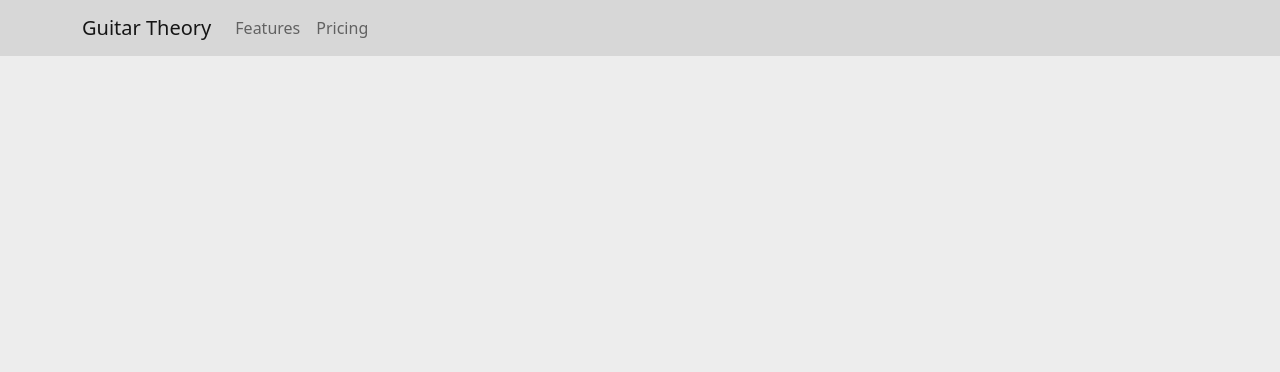
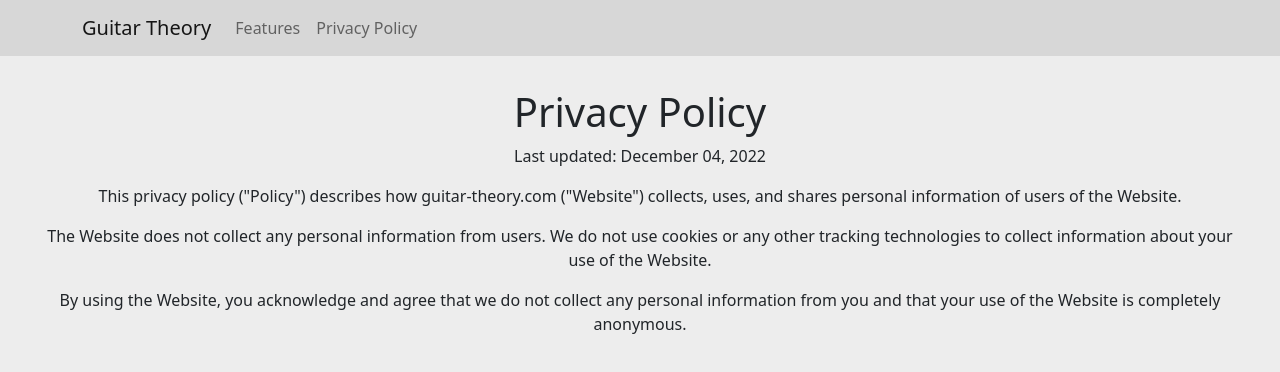
Before and after one commit to nvduran/guitar-theory-site, a React (Create React App) app: page /PrivacyPolicy in a window 1280 px wide. Shown: the top 372 px of the page. Built offline with nearby package versions, Linux system fonts and the light colour scheme.

Commit message:
privacy policy

```diff
--- a/src/App.js
+++ b/src/App.js
@@ -3,6 +3,7 @@ import "./App.css";
 import "bootstrap/dist/css/bootstrap.min.css";
 import PentatonicPage from "./components/PentatonicPage";
 import NavBar from "./components/NavBar";
+import PrivacyPolicy from "./components/PrivacyPolicy";
 import { Route, Routes, Link } from "react-router-dom";
 
 function App() {
@@ -11,6 +12,7 @@ function App() {
       <NavBar />
       <Routes>
         <Route path="/" element={<PentatonicPage />} />
+        <Route path="/PrivacyPolicy" element={<PrivacyPolicy />} />
       </Routes>
       <div></div>
     </div>
--- a/src/components/NavBar/index.js
+++ b/src/components/NavBar/index.js
@@ -20,7 +20,7 @@ export default function NavBar() {
           <Navbar.Collapse id="responsive-navbar-nav">
             <Nav className="me-auto">
               <Nav.Link href="#features">Features</Nav.Link>
-              <Nav.Link href="#pricing">Pricing</Nav.Link>
+              <Nav.Link href="/PrivacyPolicy">Privacy Policy</Nav.Link>
             </Nav>
           </Navbar.Collapse>
         </Container>
--- a/src/components/PrivacyPolicy/index.js
+++ b/src/components/PrivacyPolicy/index.js
@@ -1,4 +1,5 @@
 import React from "react";
+import "../../styles/PrivacyPolicy.css";
 
 const PrivacyPolicy = () => {
   return (
--- /dev/null
+++ b/src/styles/PrivacyPolicy.css
@@ -0,0 +1,3 @@
+.privacy-policy-container {
+  margin: 2rem;
+}/*# sourceMappingURL=PrivacyPolicy.css.map */
--- /dev/null
+++ b/src/styles/PrivacyPolicy.scss
@@ -0,0 +1,3 @@
+.privacy-policy-container {
+    margin: 2rem;
+}
```
Also changed, not shown: 1 other file (tests, documents, lock files or other folders).
